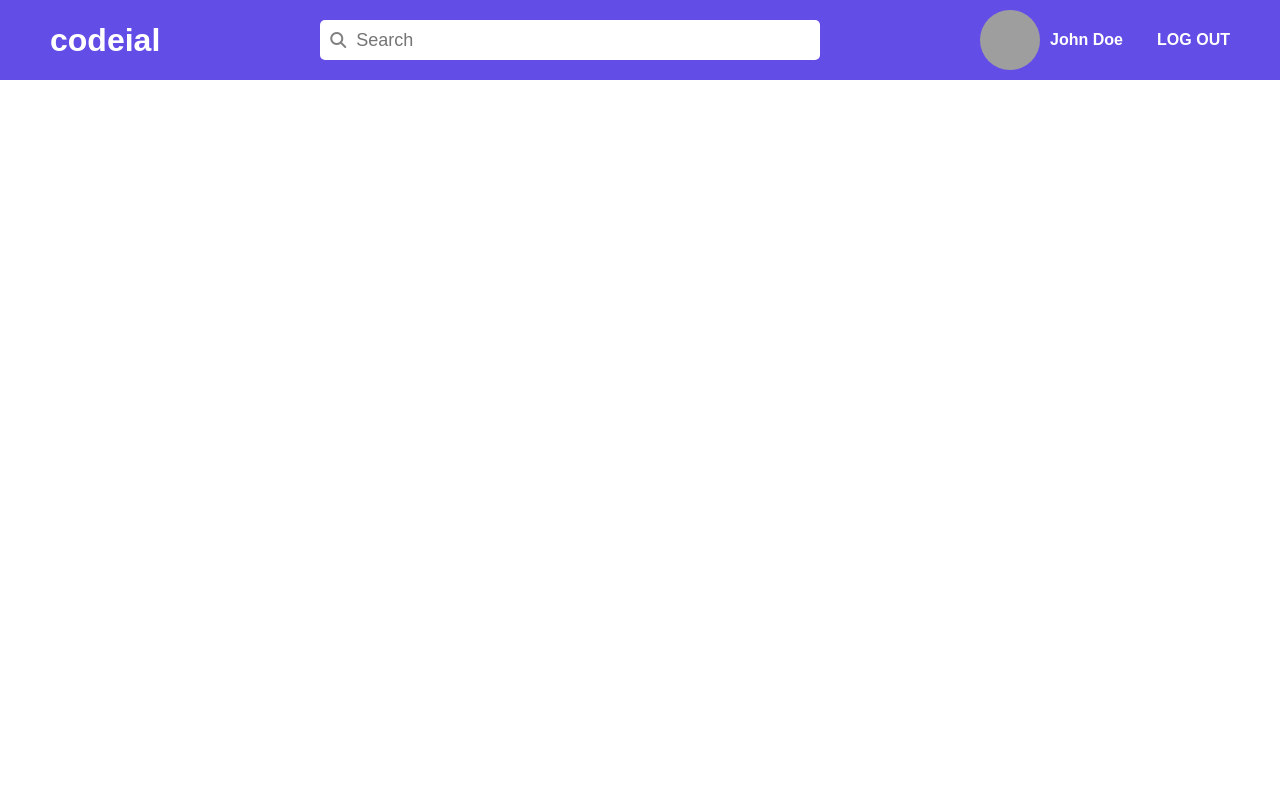
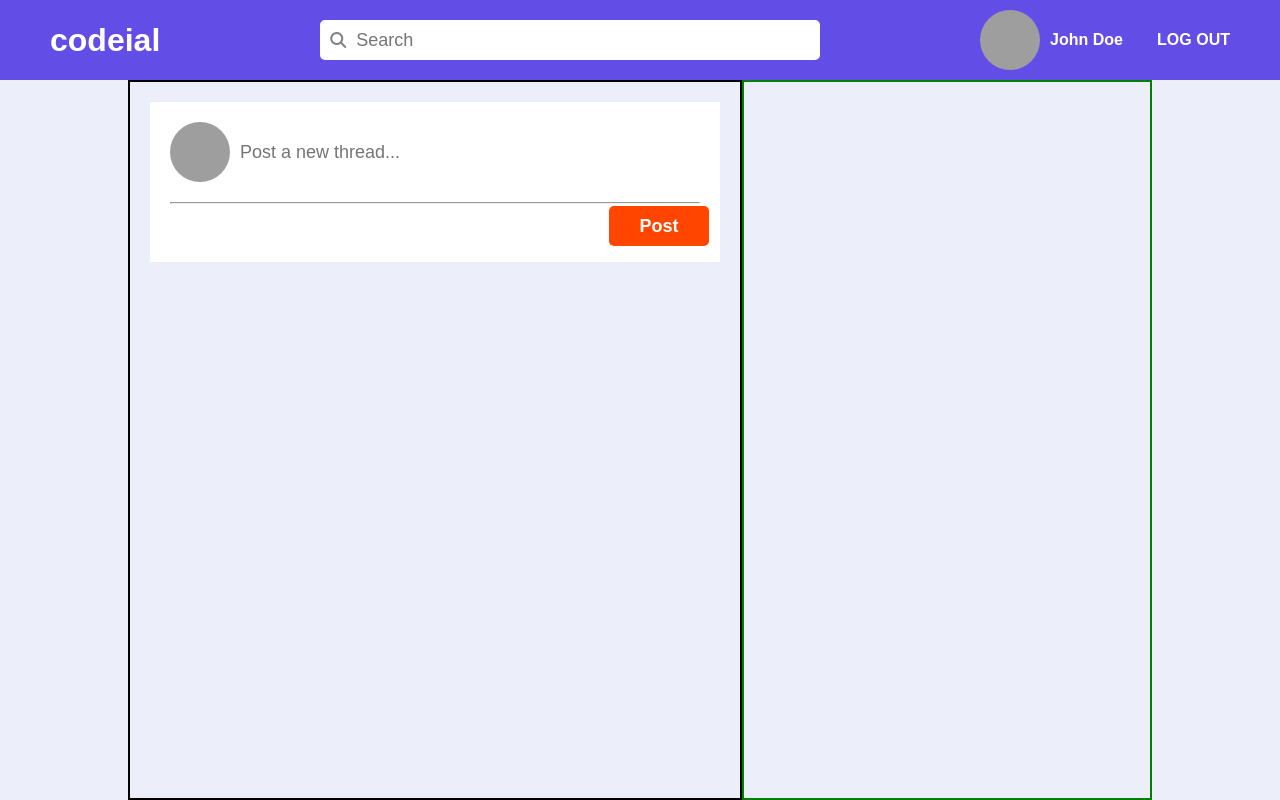
Before and after one commit to ritwikkr/codeial, a React (Create React App) app: page / in a window 1280 px wide. Built offline with nearby package versions, Linux system fonts and the light colour scheme; grey boxes are pictures that could not be loaded.

Commit message:
Style: Post component added

```diff
--- /dev/null
+++ b/src/components/Post.js
@@ -0,0 +1,24 @@
+import React from "react";
+import Wrapper from "../styles/PostStyle";
+
+function Post() {
+  return (
+    <Wrapper>
+      <form>
+        <div className="form-content">
+          <img
+            src="https://headshots-2.imagely.com/wp-content/uploads/sites/79/nggallery/headshot-gallery/cache/albert-dera-ILip77SbmOE-unsplash.jpg-nggid013-ngg0dyn-800x1200-00f0w010c010r110f110r010t010.jpg"
+            alt="profile pic"
+          />
+          <input type="text" placeholder="Post a new thread..." />
+        </div>
+        <hr />
+        <div className="form-content">
+          <button>Post</button>
+        </div>
+      </form>
+    </Wrapper>
+  );
+}
+
+export default Post;
--- a/src/pages/HomePage.js
+++ b/src/pages/HomePage.js
@@ -1,11 +1,19 @@
 import React from "react";
 import Navbar from "../components/Navbar";
+import Post from "../components/Post";
+import Wrapper from "../styles/HomePageStyle";
 
 function HomePage() {
   return (
-    <div>
+    <Wrapper>
       <Navbar />
-    </div>
+      <main>
+        <div className="left">
+          <Post />
+        </div>
+        <div className="right"></div>
+      </main>
+    </Wrapper>
   );
 }
 
--- /dev/null
+++ b/src/styles/HomePageStyle.js
@@ -0,0 +1,21 @@
+import styled from "styled-components";
+
+const Wrapper = styled.div`
+  background-color: rgb(236, 239, 250);
+  main {
+    width: 80%;
+    margin: auto;
+    display: flex;
+    min-height: calc(100vh - 10vh);
+    .left {
+      border: 2px solid black;
+      width: 60%;
+    }
+    .right {
+      border: 2px solid green;
+      width: 40%;
+    }
+  }
+`;
+
+export default Wrapper;
--- /dev/null
+++ b/src/styles/PostStyle.js
@@ -0,0 +1,46 @@
+import styled from "styled-components";
+
+const Wrapper = styled.div`
+  height: 20vh;
+  background-color: white;
+  margin: 20px;
+  padding: 20px;
+  position: relative;
+  form {
+    .form-content {
+      &:first-child {
+        height: 10vh;
+      }
+      display: flex;
+      align-items: flex-start;
+      img {
+        width: 60px;
+        height: 60px;
+        border-radius: 50%;
+        margin-right: 10px;
+      }
+      input {
+        border: none;
+        outline: none;
+        margin-top: 20px;
+        font-size: 18px;
+      }
+      button {
+        width: 100px;
+        height: 40px;
+        background-color: orangered;
+        color: white;
+        font-weight: 700;
+        font-size: 18px;
+        cursor: pointer;
+        position: absolute;
+        bottom: 10%;
+        right: 2%;
+        border: none;
+        border-radius: 5px;
+      }
+    }
+  }
+`;
+
+export default Wrapper;
```
